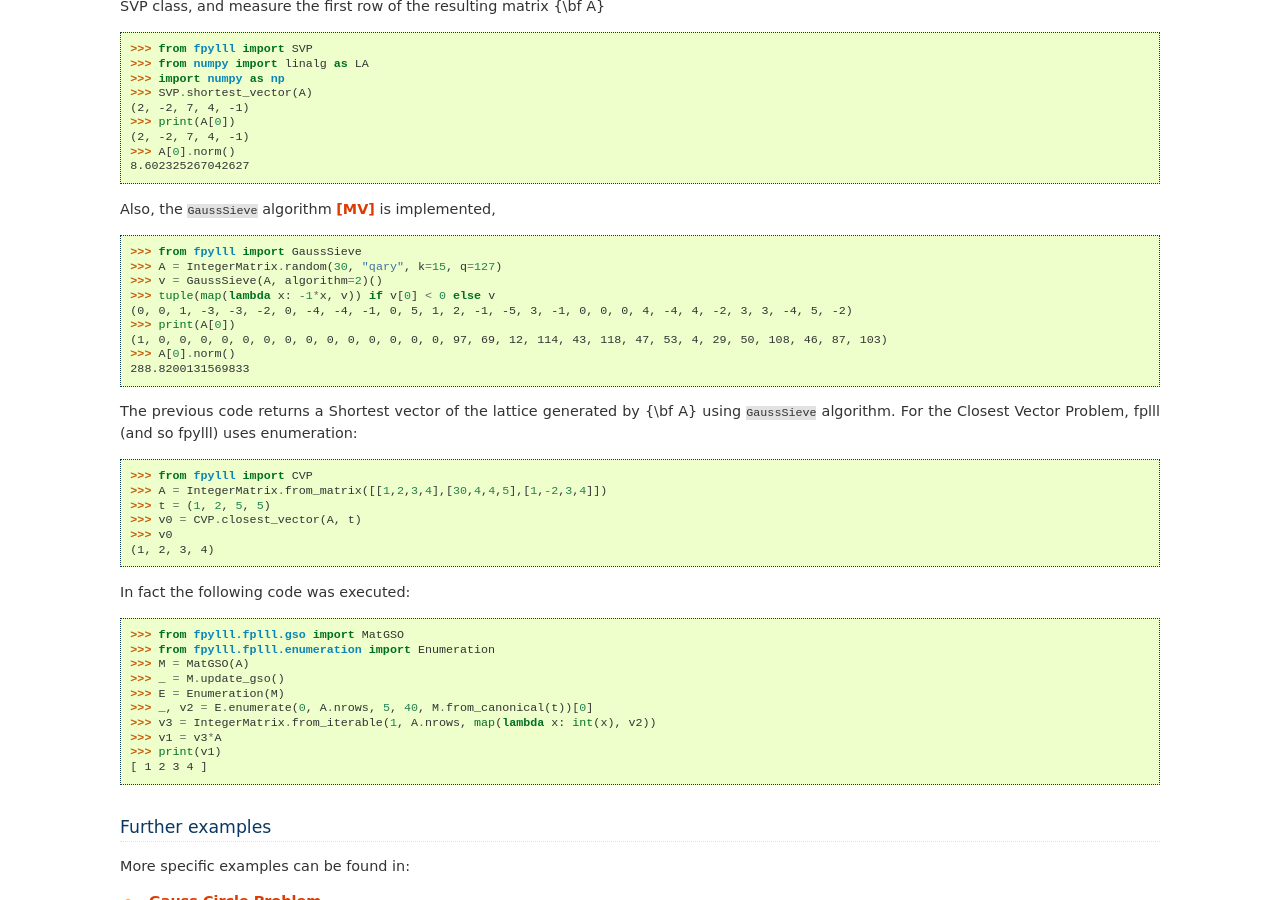
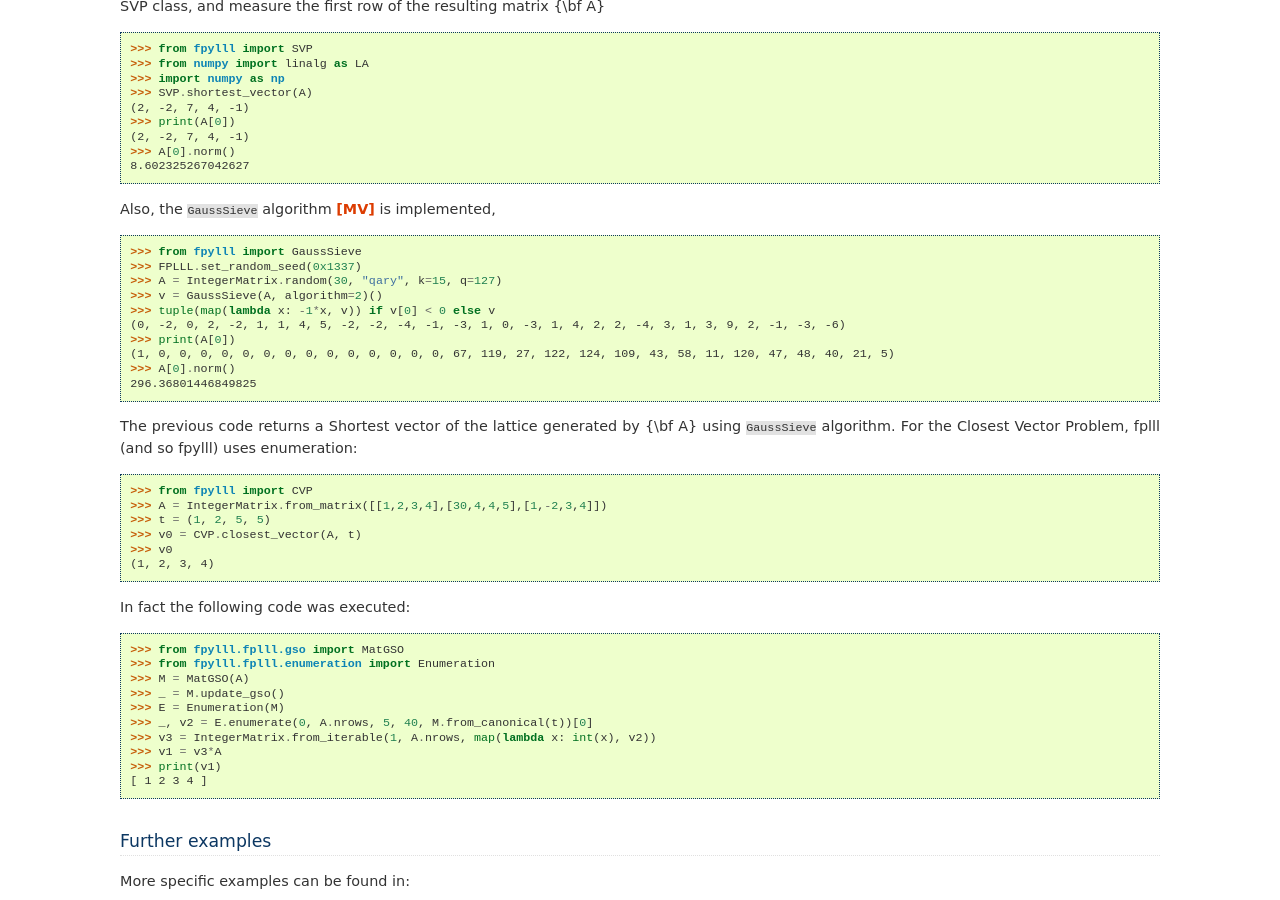
Before and after one commit to fplll/fpylll, a Sphinx documentation site: the page built from docs/tutorial.rst, in a window 1280 px wide and 900 px high, scrolled down 2889 px. Built offline with Sphinx 7.4.7, drawn with Linux system fonts in a browser that asks for light colours.

Commit message:
set random seed for example

```diff
--- a/docs/tutorial.rst
+++ b/docs/tutorial.rst
@@ -209,14 +209,15 @@
 ::
 
     >>> from fpylll import GaussSieve
+    >>> FPLLL.set_random_seed(0x1337)
     >>> A = IntegerMatrix.random(30, "qary", k=15, q=127)
     >>> v = GaussSieve(A, algorithm=2)()
     >>> tuple(map(lambda x: -1*x, v)) if v[0] < 0 else v
-    (0, 0, 1, -3, -3, -2, 0, -4, -4, -1, 0, 5, 1, 2, -1, -5, 3, -1, 0, 0, 0, 4, -4, 4, -2, 3, 3, -4, 5, -2)
+    (0, -2, 0, 2, -2, 1, 1, 4, 5, -2, -2, -4, -1, -3, 1, 0, -3, 1, 4, 2, 2, -4, 3, 1, 3, 9, 2, -1, -3, -6)
     >>> print(A[0])
-    (1, 0, 0, 0, 0, 0, 0, 0, 0, 0, 0, 0, 0, 0, 0, 97, 69, 12, 114, 43, 118, 47, 53, 4, 29, 50, 108, 46, 87, 103)
+    (1, 0, 0, 0, 0, 0, 0, 0, 0, 0, 0, 0, 0, 0, 0, 67, 119, 27, 122, 124, 109, 43, 58, 11, 120, 47, 48, 40, 21, 5)
     >>> A[0].norm()
-    288.8200131569833
+    296.36801446849825
 
 The previous code returns a Shortest vector of the lattice generated by :math:`{\bf A}` using ``GaussSieve`` algorithm. For the Closest Vector Problem, fplll (and so fpylll) uses enumeration::
 
```
